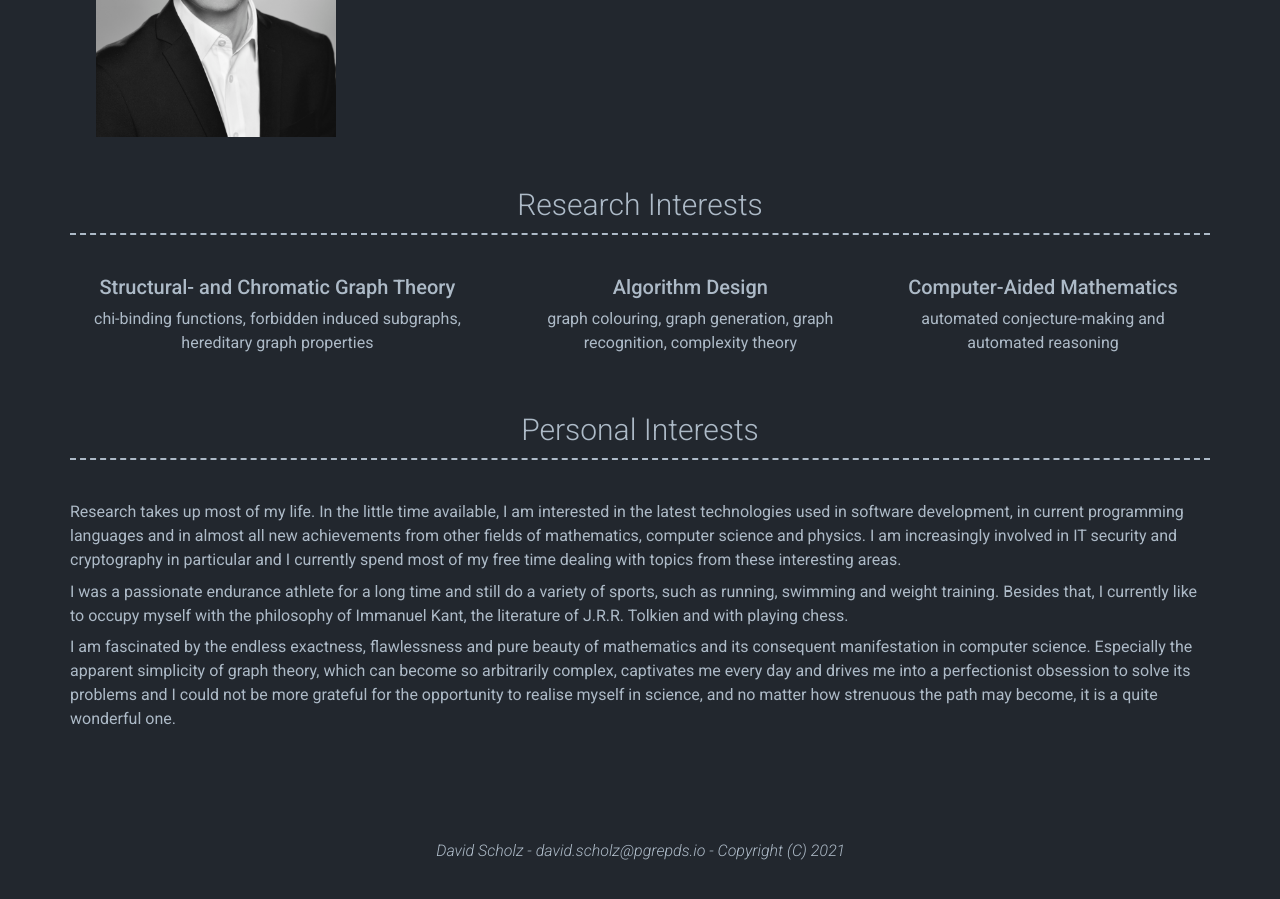
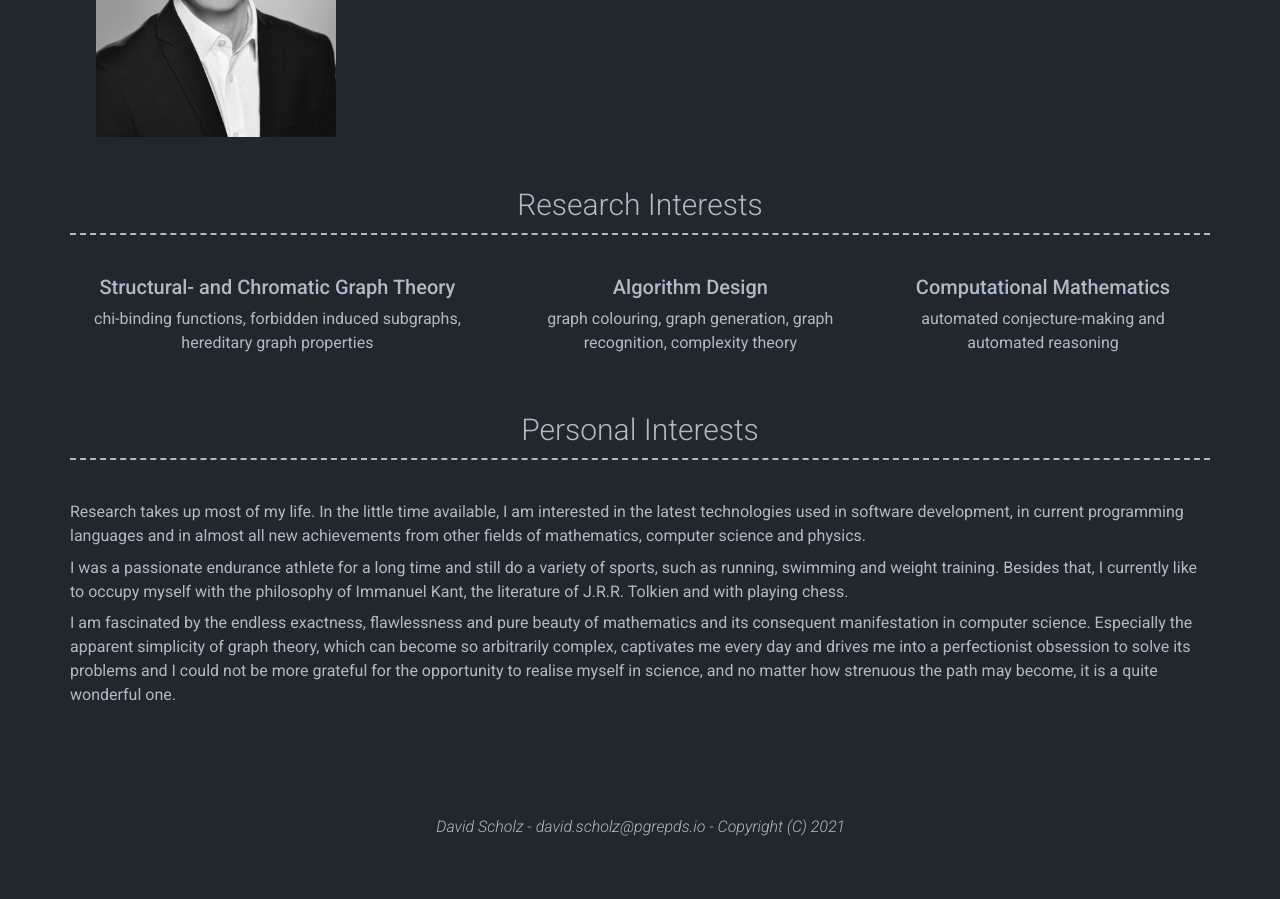
Before and after one commit to pgrepds/pgrepds.github.io, a Jekyll site: the page built from index.html, in a window 1280 px wide and 900 px high, scrolled down 749 px. Built offline with Jekyll 4.4.1, drawn with Linux system fonts in a browser that asks for light colours; nearby versions of some CDN libraries; a style sheet for code colours, icons or effects is not loaded; after the commit the page ends 1625 px from its top, so only the background shows below that.

Commit message:
Update about.yml

```diff
--- a/_data/about.yml
+++ b/_data/about.yml
@@ -11,13 +11,13 @@
       description: | # this will include new lines to allow paragraphs
         graph colouring, graph generation, graph recognition, complexity theory
     - layout: left
-      title: Computer-Aided Mathematics
+      title: Computational Mathematics
       description: | # this will include new lines to allow paragraphs
         automated conjecture-making and automated reasoning
 - title: Personal Interests
   layout: text
   content: | # this will include new lines to allow paragraphs
-    Research takes up most of my life. In the little time available, I am interested in the latest technologies used in software development, in current programming languages and in almost all new achievements from other fields of mathematics, computer science and physics. I am increasingly involved in IT security and cryptography in particular and I currently spend most of my free time dealing with topics from these interesting areas.
+    Research takes up most of my life. In the little time available, I am interested in the latest technologies used in software development, in current programming languages and in almost all new achievements from other fields of mathematics, computer science and physics.
 
     I was a passionate endurance athlete for a long time and still do a variety of sports, such as running, swimming and weight training. Besides that, I currently like to occupy myself with the philosophy of Immanuel Kant, the literature of J.R.R. Tolkien and with playing chess.
 
```
